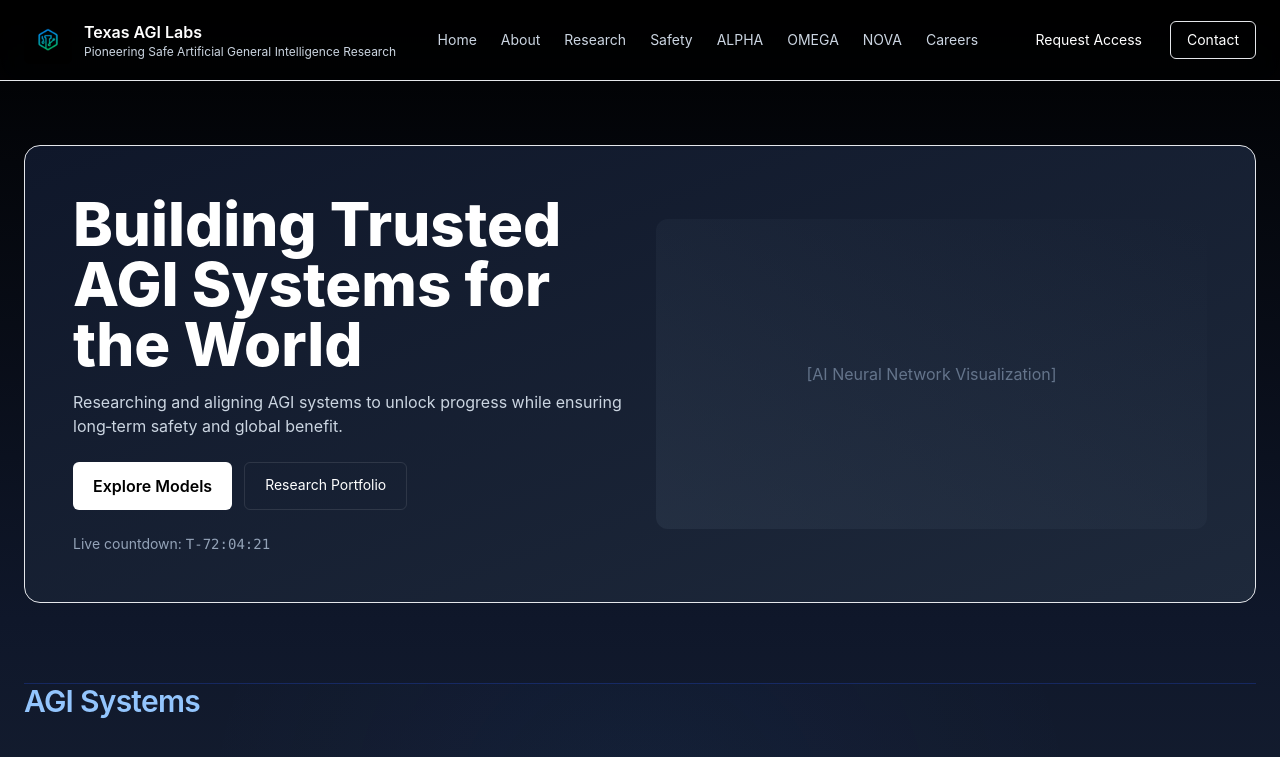
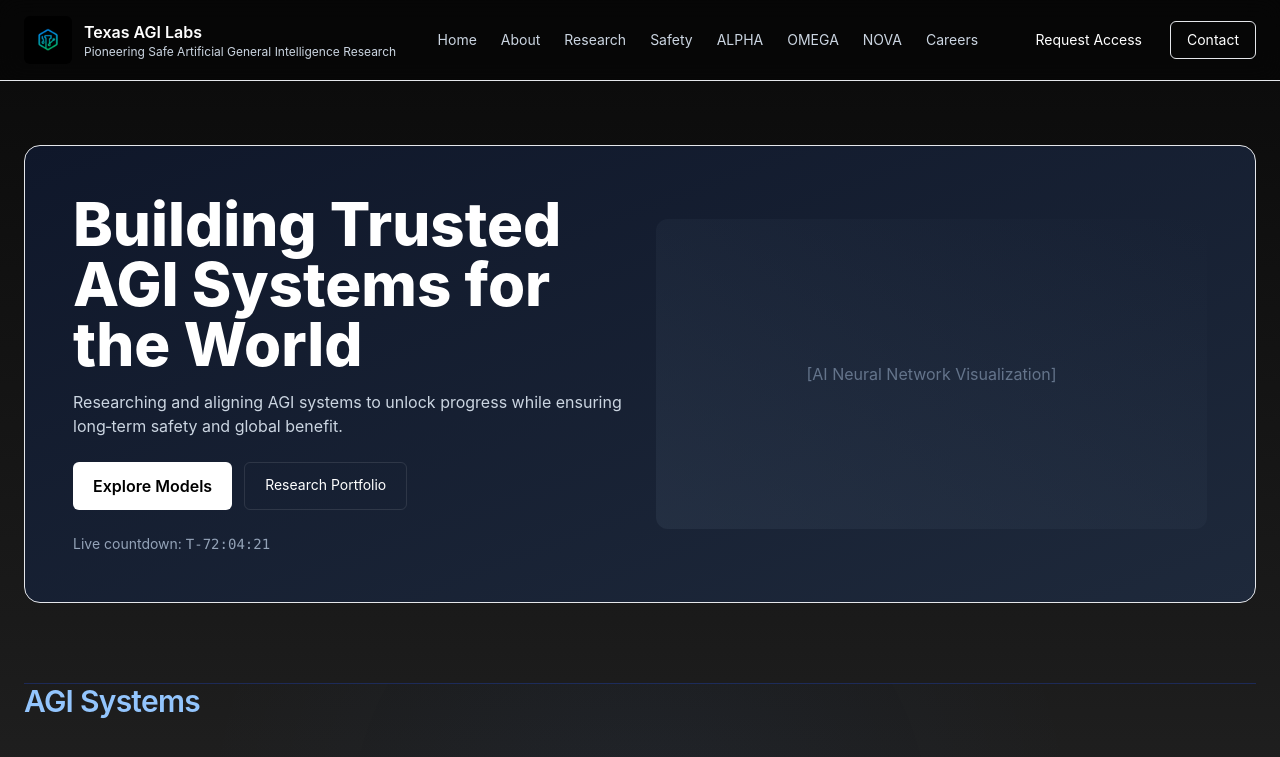
Before and after one commit to saravanan08071979/texasagilabs-site, a Next.js app: page / in a window 1280 px wide. Shown: the top 757 px of the page. Built offline with nearby package versions, Linux system fonts and the light colour scheme.

Commit message:
style: update background gradient colors

```diff
--- a/pages/index.jsx
+++ b/pages/index.jsx
@@ -4,7 +4,7 @@
 
 export default function Home(){
   return (
-    <div className="min-h-screen text-white antialiased bg-gradient-to-b from-black via-slate-900 to-slate-800">
+    <div className="min-h-screen bg-gradient-to-b from-[#0a0a0a] via-[#1a1a1a] to-[#2e2e2e] text-white antialiased">
       <Header/>
       <main className="max-w-7xl mx-auto px-6 py-16">
         <section className="relative rounded-2xl overflow-hidden bg-gradient-to-br from-slate-900 to-slate-800 border border-white/6 p-8 lg:p-12">
```
